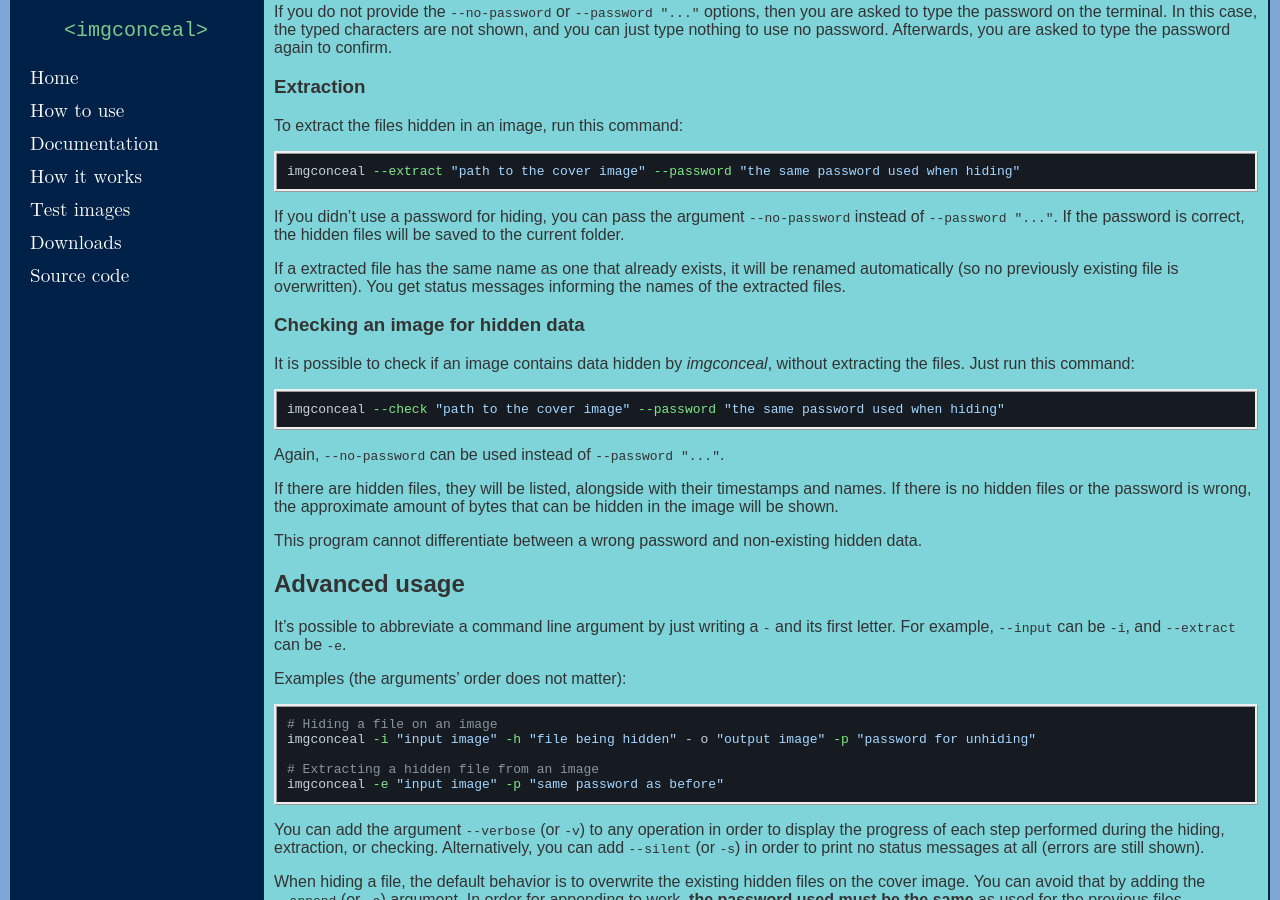
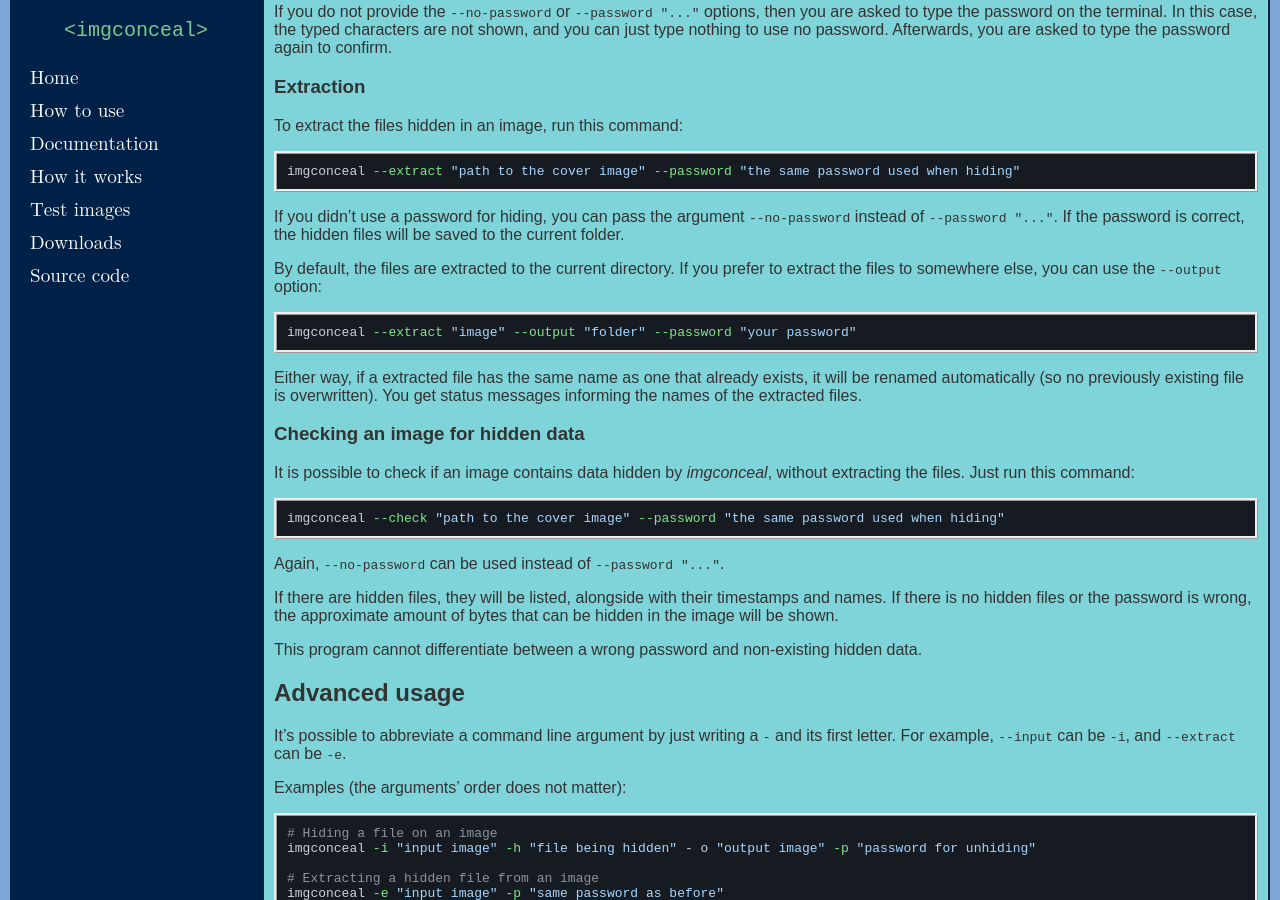
Before and after one commit to tbpaolini/imgconceal, a Jekyll site: the page built from _pages/help.md, in a window 1280 px wide and 900 px high, scrolled down 684 px. Built offline with Jekyll 4.4.1, drawn with Linux system fonts in a browser that asks for light colours.

Commit message:
Updated help and documentation for version 1.0.3

````diff
--- a/_pages/help.md
+++ b/_pages/help.md
@@ -47,7 +47,13 @@ imgconceal --extract "path to the cover image" --password "the same password use
 
 If you didn't use a password for hiding, you can pass the argument `--no-password` instead of `--password "..."`. If the password is correct, the hidden files will be saved to the current folder.
 
-If a extracted file has the same name as one that already exists, it will be renamed automatically (so no previously existing file is overwritten). You get status messages informing the names of the extracted files.
+By default, the files are extracted to the current directory. If you prefer to extract the files to somewhere else, you can use the `--output` option:
+
+```shell
+imgconceal --extract "image" --output "folder" --password "your password"
+```
+
+Either way, if a extracted file has the same name as one that already exists, it will be renamed automatically (so no previously existing file is overwritten). You get status messages informing the names of the extracted files.
 
 ### Checking an image for hidden data
 
````
Also changed, not shown: other parts of _pages/help.md (+1 -1 lines), _pages/documentation.md (+2 -2 lines).
